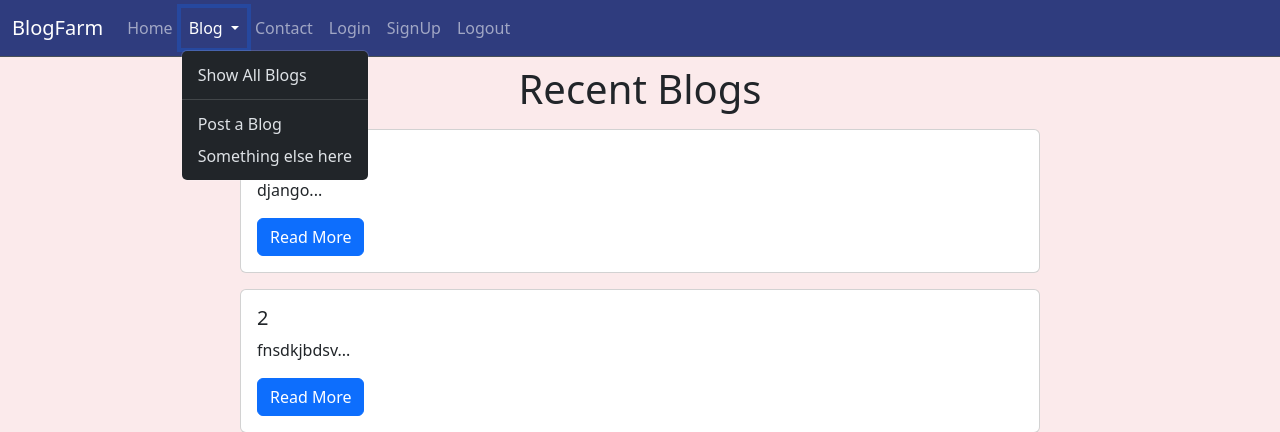
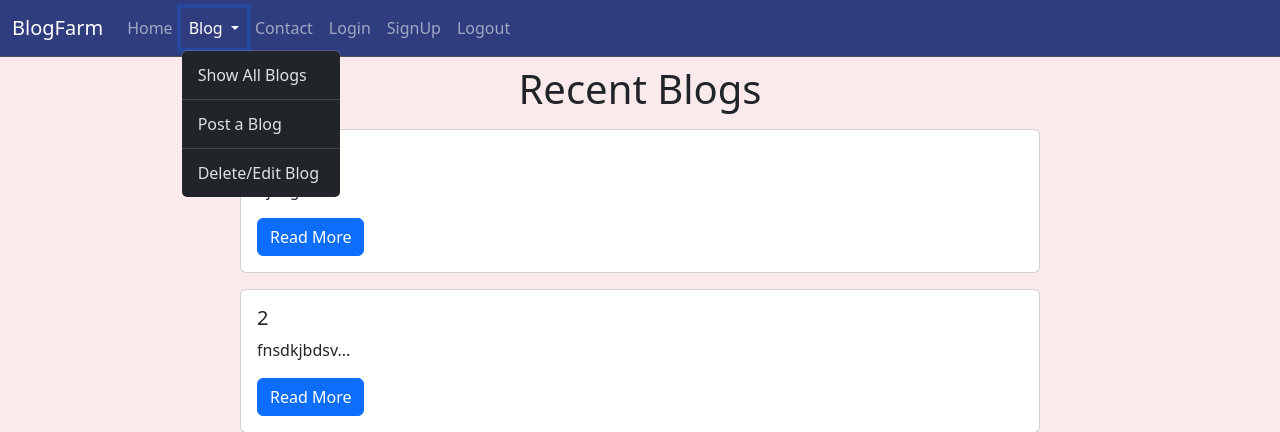
Before and after one commit to shbd845/BlogFarm, a Django app: page /blog in a window 1280 px wide, after a click on "Blog". Shown: the top 432 px of the page. Run offline with Django 4.2, Linux system fonts and the light colour scheme; data comes from the database, SQL or seed files in the repository; both versions use the stored data as it was after the commit.

Commit message:
Restriction to edit/delete blogs by admin only added

```diff
--- a/blog/urls.py
+++ b/blog/urls.py
@@ -26,5 +26,6 @@ urlpatterns = [
     path('addblog', views.addblog, name='blog'),
     path('login', views.login_view, name='login'),
     path('signup', views.signup, name='signup'),
-    path('logout', views.logout_view, name='logout')
+    path('logout', views.logout_view, name='logout'),
+    path('del_edit', views.del_edit_view, name='deledit')
 ]
--- a/blog/views.py
+++ b/blog/views.py
@@ -2,6 +2,7 @@ from django.shortcuts import render,HttpResponse
 from blog.models import Blog,Contact,Member
 from django.contrib.auth.models import User
 from django.contrib.auth import authenticate,login,logout
+from django.contrib.admin.views.decorators import staff_member_required
 
 # Create your views here.
 def home(request):
@@ -75,3 +76,10 @@ def logout_view(request):
     logout(request)
     context={"success":"logout"}
     return render(request,"index.html",context)
+
+
+@staff_member_required()
+def del_edit_view(request):
+      allblogs=Blog.objects.all()
+      context={'blogs':allblogs}
+      return render(request,"delete_edit.html",context)
--- a/templates/base.html
+++ b/templates/base.html
@@ -29,7 +29,8 @@
                 <hr class="dropdown-divider">
               </li>
               <li><a class="dropdown-item" href="./addblog">Post a Blog</a></li>
-              <li><a class="dropdown-item" href="#">Something else here</a></li>
+                <hr class="dropdown-divider">
+              <li><a class="dropdown-item" href="del_edit">Delete/Edit Blog</a></li>
             </ul>
           </li>
           <li class="nav-item">
```
Also changed, not shown: templates/delete_edit.html (added, +18 -0 lines), db.sqlite3.
